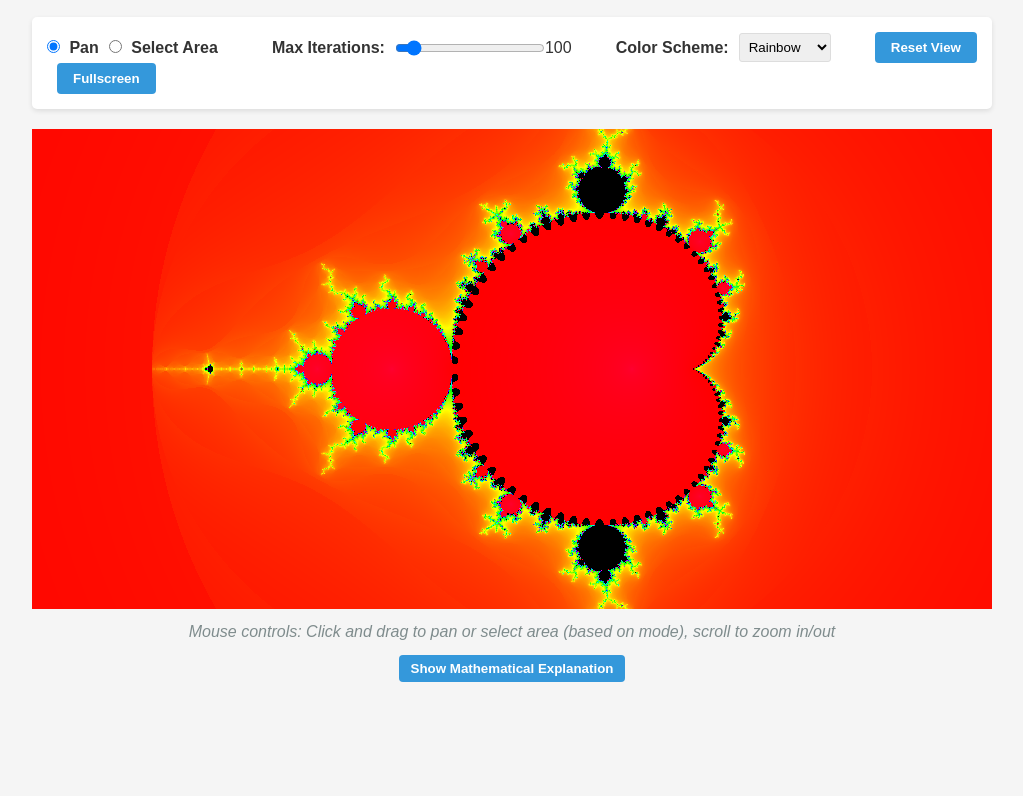
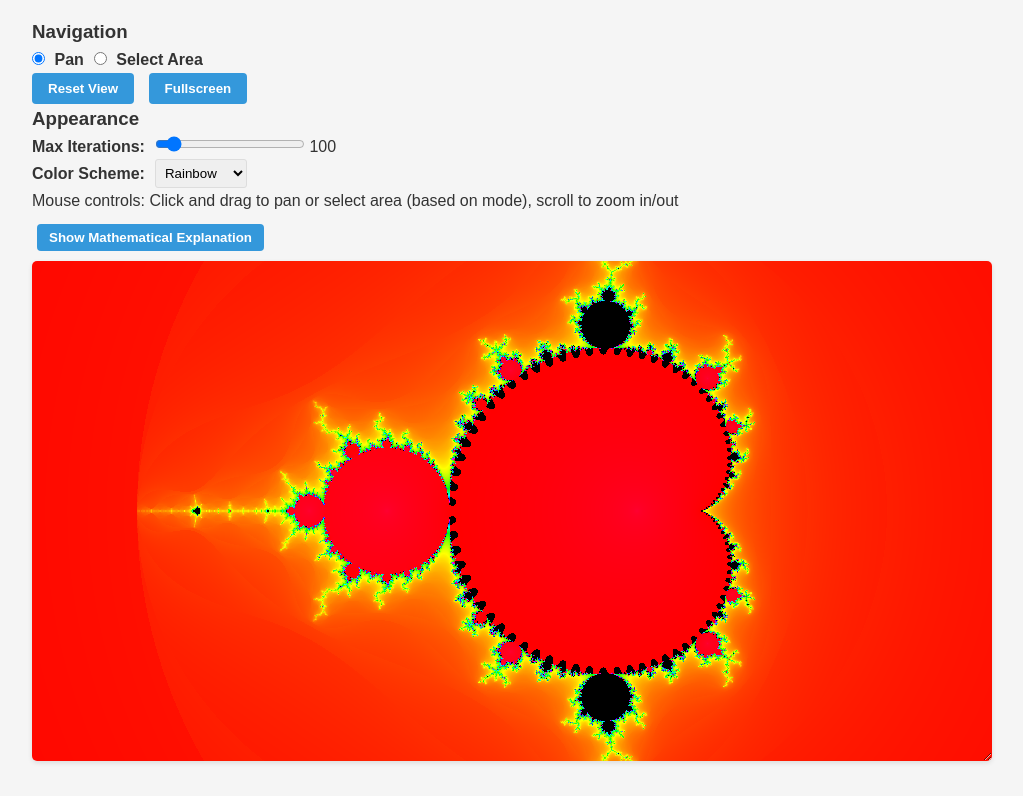
Before and after one commit to jfoy/mandelbrot, a website built with webpack: page index.html in a window 1280 px wide. Shown: the part 74-870 px from the top of the page, without its empty margins (128-1151 px from the left). Before the commit the page ends 801 px from the top, so only its background shows below. Built offline with nearby package versions, Linux system fonts and the light colour scheme.

Commit message:
Fix fullscreen functionality

```diff
--- a/index.html
+++ b/index.html
@@ -9,21 +9,34 @@
 <body>
     <div class="container">
         <h1>Mandelbrot Set Visualization</h1>
-        <div class="controls">
-            <div class="mode-switch">
-                <label>
+        <div class="controls-container">
+            <div class="controls-panel">
+                <div class="control-section">
+                    <h3>Navigation</h3>
+                    <div class="mode-switch control-group">
+                        <div class="radio-option">
                             <input type="radio" name="interaction-mode" id="mode-pan" value="pan" checked>
-                    Pan
-                </label>
-                <label>
+                            <label for="mode-pan">Pan</label>
+                        </div>
+                        <div class="radio-option">
                             <input type="radio" name="interaction-mode" id="mode-select" value="select">
-                    Select Area
-                </label>
+                            <label for="mode-select">Select Area</label>
                         </div>
-            <div class="control-group">
+                    </div>
+                    <div class="button-group">
+                        <button id="reset" class="control-button">Reset View</button>
+                        <button id="fullscreen" class="control-button"><span>Fullscreen</span></button>
+                    </div>
+                </div>
+
+                <div class="control-section">
+                    <h3>Appearance</h3>
+                    <div class="control-group slider-group">
                         <label for="iterations">Max Iterations:</label>
+                        <div class="slider-with-value">
                             <input type="range" id="iterations" min="20" max="1000" value="100" step="10">
                             <span id="iterations-value">100</span>
+                        </div>
                     </div>
                     <div class="control-group">
                         <label for="color-scheme">Color Scheme:</label>
@@ -33,17 +46,20 @@
                             <option value="fire">Fire</option>
                         </select>
                     </div>
-            <button id="reset">Reset View</button>
-            <button id="fullscreen"><span>Fullscreen</span></button>
+                </div>
+
+                <div class="control-section instructions-section">
+                    <p class="instructions-text">Mouse controls: Click and drag to pan or select area (based on mode), scroll to zoom in/out</p>
+                </div>
+            </div>
+
+            <button id="show-math" class="math-button">Show Mathematical Explanation</button>
         </div>
         <div id="container">
             <canvas id="mandelbrot-canvas"></canvas>
             <div id="coordinates-tooltip" class="tooltip"></div>
         </div>
-        <div class="instructions">
-            <p>Mouse controls: Click and drag to pan or select area (based on mode), scroll to zoom in/out</p>
-            <button id="show-math" class="math-button">Show Mathematical Explanation</button>
-        </div>
+
 
         <div class="math-explanation">
             <h2>The Mathematics of the Mandelbrot Set</h2>
--- a/src/index.ts
+++ b/src/index.ts
@@ -434,6 +434,10 @@ document.addEventListener('DOMContentLoaded', () => {
 
     // Toggle fullscreen mode when the fullscreen button is clicked
     fullscreenButton.addEventListener('click', () => {
+        // Get the container that holds the canvas
+        const canvasContainer = document.getElementById('container');
+
+        if (canvasContainer) {
             document.body.classList.toggle('fullscreen-active');
             canvasContainer.classList.toggle('fullscreen');
 
@@ -441,11 +445,15 @@ document.addEventListener('DOMContentLoaded', () => {
             setTimeout(() => {
                 mandelbrot.renderer.render();
             }, 100);
+        }
     });
 
     // Handle fullscreen exit via Escape key
     document.addEventListener('keydown', (e) => {
-        if (e.key === 'Escape' && canvasContainer.classList.contains('fullscreen')) {
+        // Get the container that holds the canvas
+        const canvasContainer = document.getElementById('container');
+
+        if (canvasContainer && e.key === 'Escape' && canvasContainer.classList.contains('fullscreen')) {
             document.body.classList.remove('fullscreen-active');
             canvasContainer.classList.remove('fullscreen');
 
--- a/style.css
+++ b/style.css
@@ -74,7 +74,7 @@ button:hover {
     margin-left: 10px;
 }
 
-.canvas-container.fullscreen {
+#container.fullscreen {
     position: fixed;
     top: 0;
     left: 0;
@@ -84,13 +84,14 @@ button:hover {
     margin: 0;
     border-radius: 0;
     resize: none;
+    background-color: #000;
 }
 
 .fullscreen-active #fullscreen span:before {
     content: 'Exit ';
 }
 
-.canvas-container {
+#container {
     width: 100%;
     height: 500px;
     margin-bottom: 15px;
```
Also changed, not shown: README.md. Lines whose indentation alone changed are shown as unchanged.
